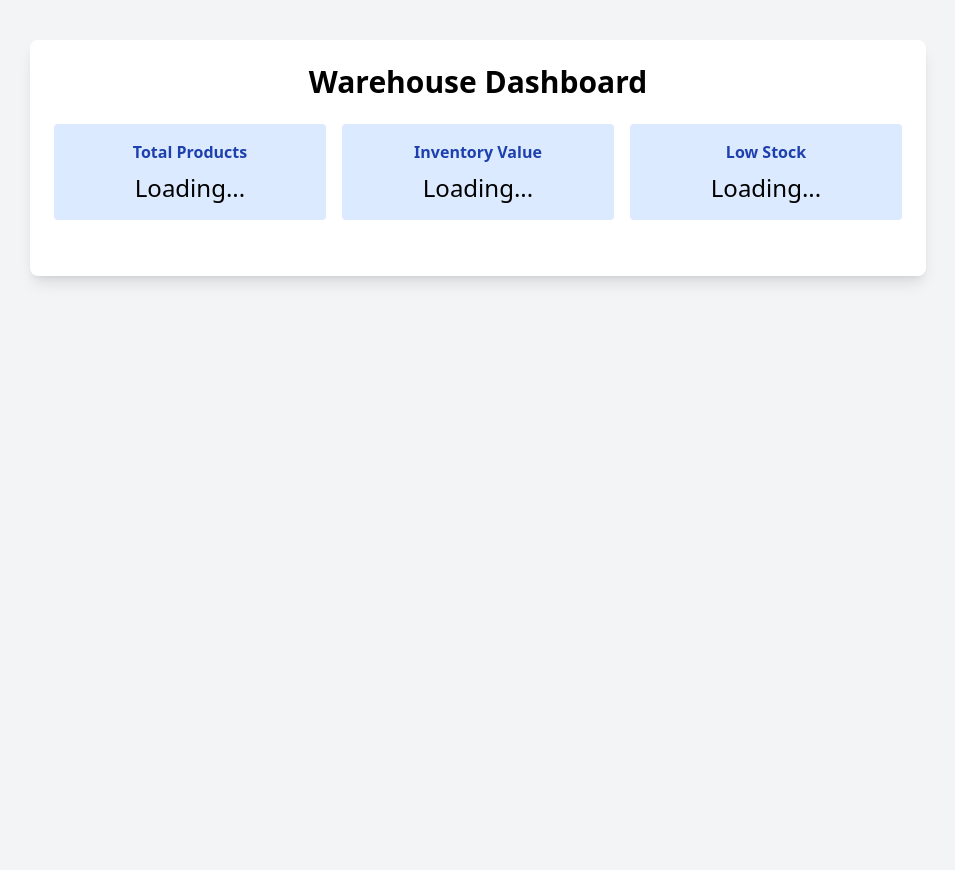
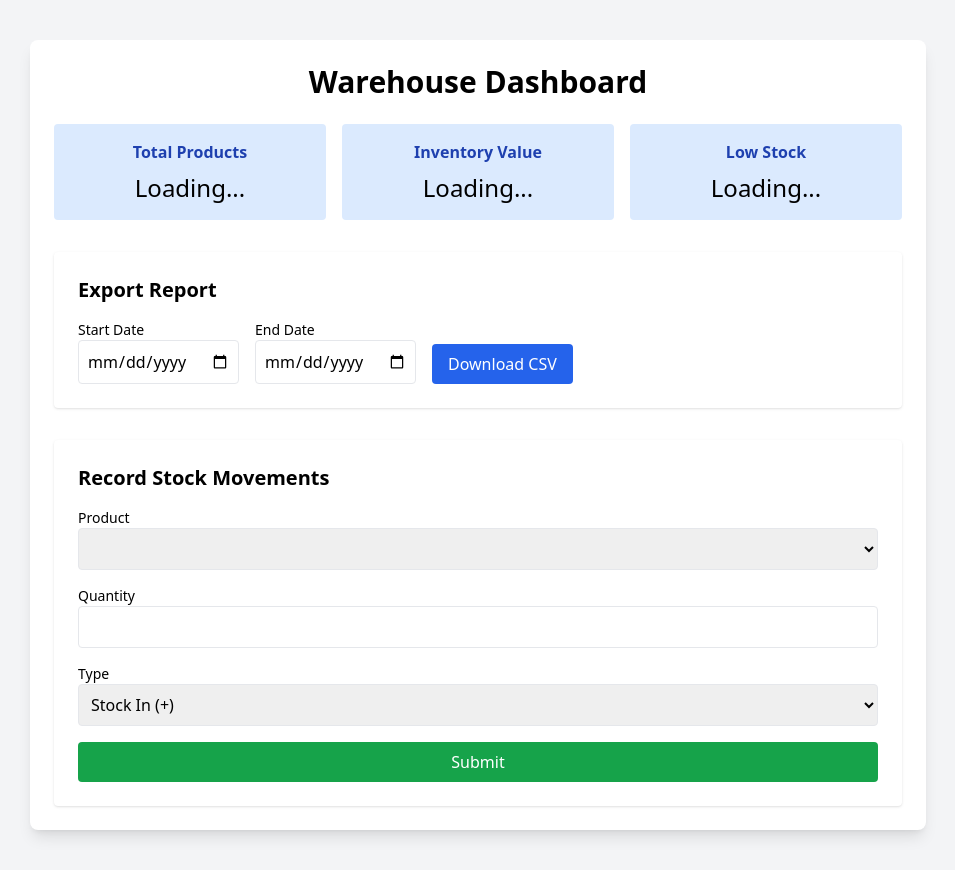
Before and after one commit to sarojsap/Inventory-Stock-Alert-System, a Django app: page / in a window 1280 px wide. Shown: the whole page, without its empty margins (162-1117 px from the left). Before the commit the page ends 283 px from the top, so only its background shows below. Run offline with Django 5.2, Linux system fonts and the light colour scheme; data comes from the database, SQL or seed files in the repository; both versions use the stored data as it was after the commit; lists and menus that the app fills with data are empty; some libraries are stand-ins or nearby versions.

Commit message:
Add CSV export feature for stock movements with date filtering

```diff
--- a/inventory/serializers.py
+++ b/inventory/serializers.py
@@ -4,7 +4,7 @@ from .models import Product, StockMovement
 class ProductSerializer(serializers.ModelSerializer):
     class Meta:
         model = Product
-        fields = ['name', 'sku', 'description', 'quantity', 'low_stock_threshold']
+        fields = ['id', 'name', 'sku', 'description', 'quantity', 'low_stock_threshold']
         read_only_fields = ['quantity']
 
 class StockMovementSerializer(serializers.ModelSerializer):
--- a/inventory/templates/inventory/dashboard.html
+++ b/inventory/templates/inventory/dashboard.html
@@ -4,7 +4,7 @@
     <h1 class="text-3xl text-center font-bold mb-6">Warehouse Dashboard</h1>
 
     <!-- Stats Grid -->
-     <div class="grid grid-cols-3 gap-4 mb-8">
+    <div class="grid grid-cols-3 gap-4 mb-8">
         <!--Card 1 Total Products-->
         <div class="bg-blue-100 p-4 rounded text-center">
             <h3 class="text-blue-800 font-bold">Total Products</h3>
@@ -20,49 +20,188 @@
             <h3 class="text-blue-800 font-bold">Low Stock</h3>
             <p id="low-stock" class="text-2xl mt-2">Loading...</p>
         </div>
+    </div>
+
+    <!--Report Export Card-->
+    <div class="bg-white p-6 rounded shadow mt-8">
+        <h2 class="text-xl font-bold mb-4">Export Report</h2>
+        <div class="flex gap-4 items-end">
+            <div>
+                <label class="block text-sm font-medium">Start Date</label>
+                <input type="date" id="start-date" class="border p-2 rounded">
+            </div>
+            <div>
+                <label class="block text-sm font-medium">End Date</label>
+                <input type="date" id="end-date" class="border p-2 rounded">
+            </div>
+            <button onclick="downloadReport()" class="bg-blue-600 text-white px-4 py-2 rounded hover:bg-blue-700">Download CSV</button>
+
+        </div>
+    </div>
+
+     <!--Action Card-->
+     <div class="bg-white p-6 rounded shadow mt-8">
+        <h2 class="text-xl font-bold mb-4">Record Stock Movements</h2>
+        <form id="movement-form" class="space-y-4">
+
+            <!--Product Select-->
+            <div>
+                <label class="block text-sm font-medium">Product</label>
+                <select id="product-select" class="w-full border p-2 rounded" required>
+                    <option value=""></option>
+                </select>
+            </div>
+
+            <!--Quantity Input-->
+            <div>
+                <label class="block text-sm font-medium">Quantity</label>
+                <input type="number" id="qty-input" class="w-full border p-2 rounded" min="1" required>
+            </div>
+
+            <!--Type Select-->
+            <div>
+                <label class="block text-sm font-medium">Type</label>
+                <select id="type-select" class="w-full border p-2 rounded">
+                    <option value="In">Stock In (+)</option>
+                    <option value="Out">Stock Out (-)</option>
+                </select>
+            </div>
+            <button type="submit" class="bg-green-600 text-white px-4 py-2 rounded hover:bg-green-700 w-full">Submit</button>
+
+        </form>
      </div>
 
 
-    {% comment %} <script>
-    document.addEventListener('DOMContentLoaded', function() {
-        fetch('/api/dashboard/')
-            .then(response => response.json())
-            .then(data => {
-                document.getElementById('total-products').innerText = data.total_products;
-                document.getElementById('total-value').innerText = "RS " + data.total_inventory_value.toLocaleString('en-IN');
-                document.getElementById('low-stock').innerText = data.low_stock_products;
-            })
-            .catch(error => {
-                console.error('Error fetching dashboard data:', error);
-            });
-    });
-    </script>
- {% endcomment %}
 
-     <script>
+
+<script>
+/* -------------------- DASHBOARD DATA -------------------- */
 async function fetchDashboardData() {
     try {
         const response = await fetch('/api/dashboard/');
         const data = await response.json();
 
-        // Select elements
-        const totalProductsEl = document.getElementById('total-products');
-        const totalValueEl = document.getElementById('total-value');
-        const lowStockEl = document.getElementById('low-stock');
+        document.getElementById('total-products').innerText =
+            new Intl.NumberFormat('en-IN').format(data.total_products);
 
-        // Update elements
-        totalProductsEl.innerText = new Intl.NumberFormat('en-IN').format(data.total_products);
-        totalValueEl.innerText = new Intl.NumberFormat('ne-NP', { style: 'currency', currency: 'NPR' }).format(data.total_inventory_value);
-        lowStockEl.innerText = new Intl.NumberFormat('en-IN').format(data.low_stock_products || data.low_stock_count);
+        document.getElementById('total-value').innerText =
+            new Intl.NumberFormat('ne-NP', {
+                style: 'currency',
+                currency: 'NPR'
+            }).format(data.total_inventory_value);
+
+        document.getElementById('low-stock').innerText =
+            new Intl.NumberFormat('en-IN').format(
+                data.low_stock_count
+            );
 
     } catch (error) {
         console.error('Error fetching dashboard data:', error);
     }
 }
 
-// Call function when page loads
-document.addEventListener('DOMContentLoaded', fetchDashboardData);
+/* -------------------- LOAD PRODUCTS -------------------- */
+async function loadProducts() {
+    try {
+        const response = await fetch('/api/products/');
+        const products = await response.json();
+
+        const select = document.getElementById('product-select');
+        select.innerHTML = '';
+
+        products.forEach(product => {
+            const option = document.createElement('option');
+            option.value = product.id;
+            option.textContent = `${product.name} (Current: ${product.quantity})`;
+            select.appendChild(option);
+        });
+    } catch (error) {
+        console.error('Error loading products:', error);
+    }
+}
+
+/* -------------------- CSRF HELPER -------------------- */
+function getCookie(name) {
+    let cookieValue = null;
+    if (document.cookie && document.cookie !== '') {
+        const cookies = document.cookie.split(';');
+        for (let i = 0; i < cookies.length; i++) {
+            const cookie = cookies[i].trim();
+            if (cookie.substring(0, name.length + 1) === (name + '=')) {
+                cookieValue = decodeURIComponent(cookie.substring(name.length + 1));
+                break;
+            }
+        }
+    }
+    return cookieValue;
+}
+
+function downloadReport() {
+    const start = document.getElementById('start-date').value;
+    const end = document.getElementById('end-date').value;
+
+    // Construct the URL with query parameters
+    let url = `/reports/export/?`;
+    if (start) url += `start_date=${start}&`;
+    if (end) url += `end_date=${end}`;
+
+    // Trigger the browser to visit this URL
+    window.location.href = url;
+}
+
+/* -------------------- FORM SUBMIT -------------------- */
+document.getElementById('movement-form').addEventListener('submit', async function (e) {
+    e.preventDefault();
+
+    const productId = document.getElementById('product-select').value;
+    const quantity = parseInt(document.getElementById('qty-input').value);
+    const movementType = document.getElementById('type-select').value;
+
+    const csrftoken = getCookie('csrftoken');
+
+    try {
+        const response = await fetch('/api/stocks/', {
+            method: 'POST',
+            headers: {
+                'Content-Type': 'application/json',
+                'X-CSRFToken': csrftoken
+            },
+            body: JSON.stringify({
+                product: productId,
+                quantity: quantity,
+                movement_type: movementType
+            })
+        });
+
+        const responseData = await response.json();
+
+        if (!response.ok) {
+            console.error("Server Error:", responseData)
+            alert('Failed: ' + JSON.stringify(responseData));
+            return;
+        }
+
+        alert('Success');
+
+        // Refresh UI instantly
+        fetchDashboardData();
+        loadProducts();
+
+        // Reset form
+        e.target.reset();
+
+    } catch (error) {
+        console.error(error);
+        alert('Error recording stock movement');
+    }
+});
+
+
+/* -------------------- INITIAL LOAD -------------------- */
+document.addEventListener('DOMContentLoaded', () => {
+    fetchDashboardData();
+    loadProducts();
+});
 </script>
 
-
 {% endblock content %}
--- a/inventory/urls.py
+++ b/inventory/urls.py
@@ -1,6 +1,6 @@
 from django.urls import path, include
 from rest_framework.routers import DefaultRouter
-from .views import ProductViewSet, StockMovementViewSet, DashboardStatsView, dashboard_ui
+from .views import ProductViewSet, StockMovementViewSet, DashboardStatsView, dashboard_ui, StockMovementExportView
 
 router = DefaultRouter()
 router.register(r'products', ProductViewSet)
@@ -10,4 +10,5 @@ urlpatterns = [
     path('api/', include(router.urls)),
     path('api/dashboard/', DashboardStatsView.as_view()),
     path('', dashboard_ui, name='dashboard'),
+    path('reports/export/', StockMovementExportView.as_view(), name='export-movements'),
 ]
--- a/inventory/views.py
+++ b/inventory/views.py
@@ -1,10 +1,15 @@
+import csv
+from django.http import HttpResponse
 from django.shortcuts import render
+from django.contrib import messages
+from django.utils.dateparse import parse_date
 from django.db.models import Count, Sum, F
 from rest_framework import viewsets, mixins
 from rest_framework.response import Response
 from rest_framework.views import APIView
 from .models import Product, StockMovement
 from .serializers import ProductSerializer, StockMovementSerializer
+
 
 class ProductViewSet(viewsets.ModelViewSet):
     queryset = Product.objects.all()
@@ -24,7 +29,7 @@ class DashboardStatsView(APIView):
 
         data = {
             "total_products": total_products,
-            "low_stock_products": low_stock_count,
+            "low_stock_count": low_stock_count,
             "total_inventory_value": total_inventory_value
         }
 
@@ -32,3 +37,38 @@ class DashboardStatsView(APIView):
 
 def dashboard_ui(request):
     return render(request, 'inventory/dashboard.html')
+
+class StockMovementExportView(APIView):
+    def get(self, request):
+        # 1. Get dates from URL parameters
+        start_date = request.query_params.get('start_date')
+        end_date = request.query_params.get('end_date')
+
+        # 2. Filter the QuerySet
+        queryset = StockMovement.objects.all().select_related('product')
+
+        if start_date:
+            queryset = queryset.filter(date__date__gte=start_date)  # gte = greater than or equal
+        if end_date:
+            queryset = queryset.filter(date__date__lte=end_date)
+
+        # 3. Create the Response Object (The "file")
+        response = HttpResponse(content_type='text/csv; charset=utf-8')
+        # Add BOM for Excel to recognize UTF-8
+        response.write('\ufeff')
+        response['Content-Disposition'] = 'attachment; filename="stock_report.csv"'
+
+        # 4. Create the CSV Writer
+        writer = csv.writer(response)
+        writer.writerow(['Date', 'Product', 'Type', 'Quantity', 'User Note'])   # Header Row
+
+        # 5. Write Data
+        for movement in queryset:
+            writer.writerow([
+                movement.date.strftime("%m/%d/%Y %H:%M"),
+                movement.product.name,
+                movement.movement_type,
+                movement.quantity,
+                movement.note
+            ])
+        return response
```
Also changed, not shown: db.sqlite3.
